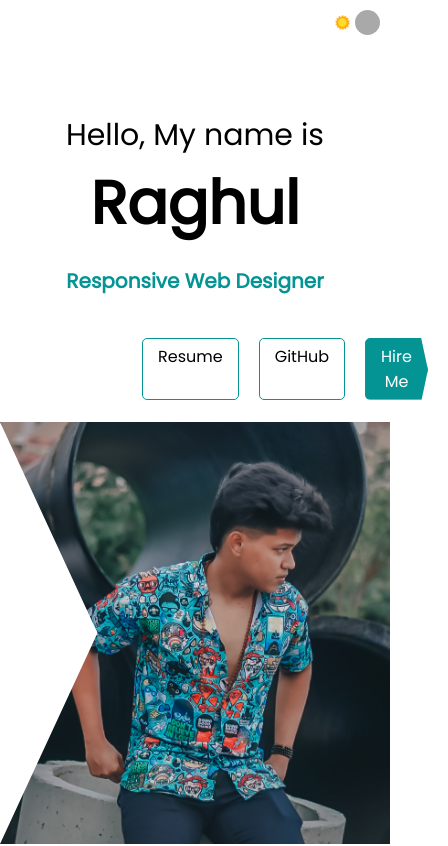
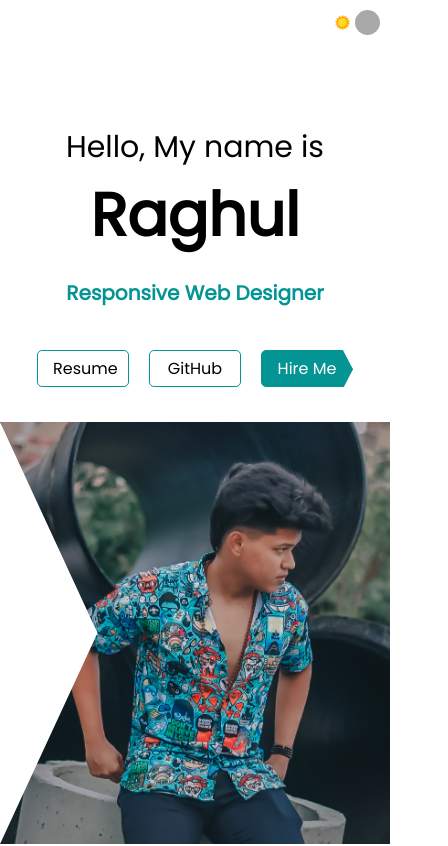
Before and after one commit to Raghul-FS-Developer/Portfolio, a React (Create React App) app: page / in a window 390 px wide. Shown: the top 846 px of the page, 448 px wide, since content can reach past the window. Built offline with nearby package versions, Linux system fonts and the light colour scheme.

Commit message:
final commit

```diff
--- a/src/components/intro.css
+++ b/src/components/intro.css
@@ -53,6 +53,7 @@
   padding:5px 15px;
   border-radius: 5px;
   margin-top: 20px;
+  width:60px
 }
 .s{
   background-color: rgb(5, 148, 148);
@@ -148,3 +149,11 @@ clip-path: polygon(0% 0%, 89% 0, 100% 52%, 90% 100%, 0% 100%);
   }
 
 }
+
+@media screen and (max-width: 1232px) {
+  .btn-bunch{
+
+    margin-left:0px;
+
+  }
+}
```
